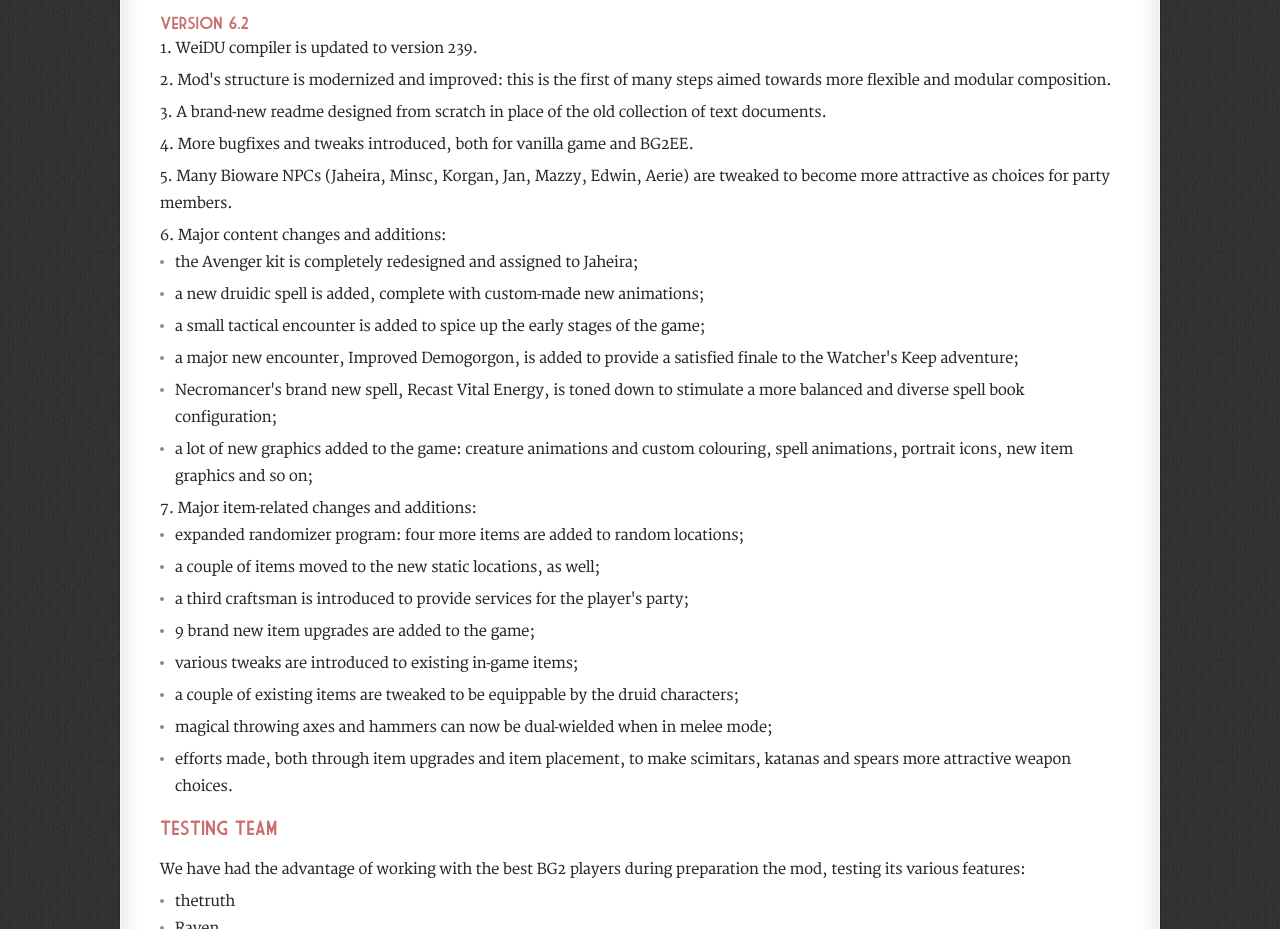
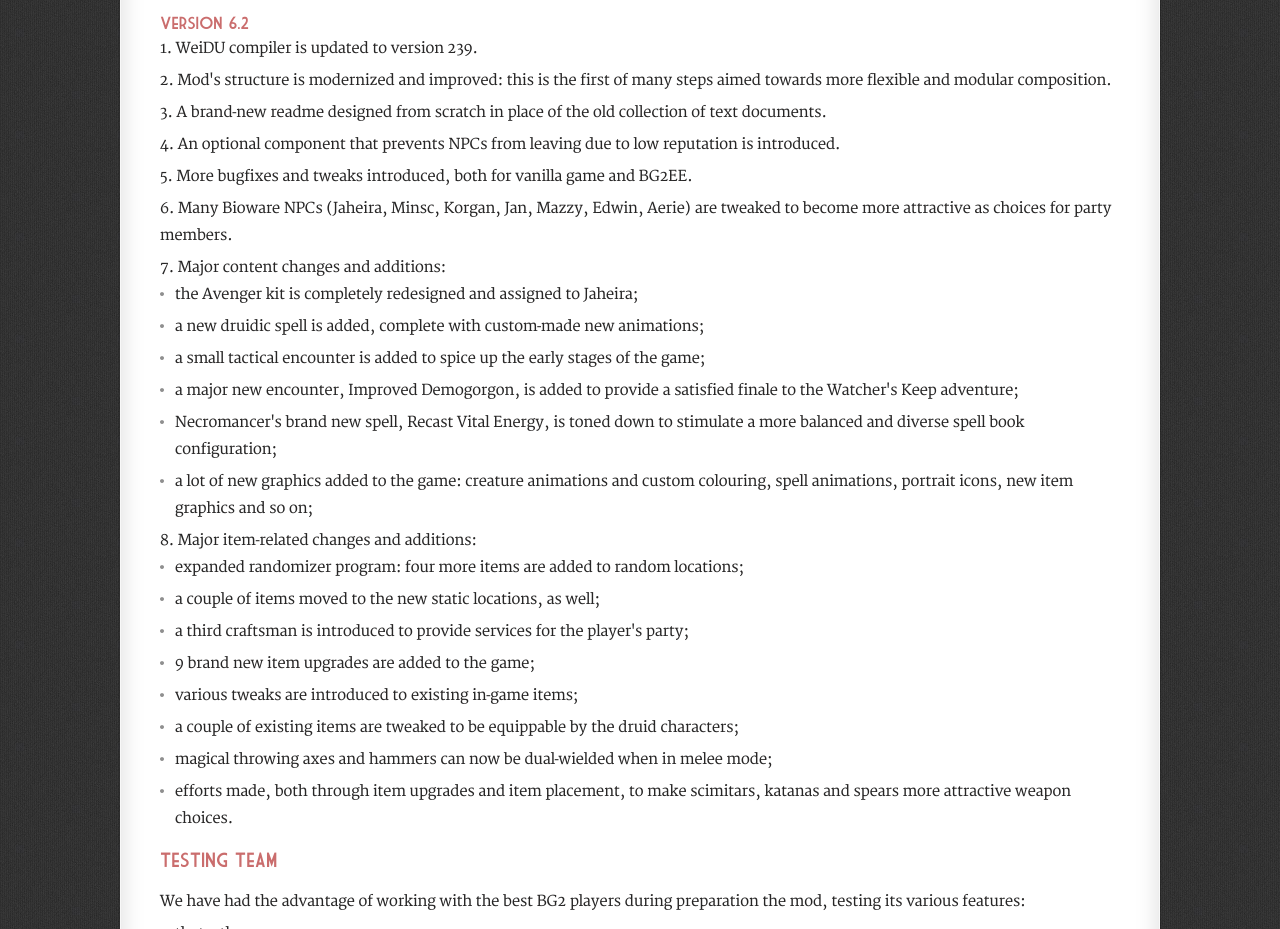
Before and after one commit to critto-bg/ImprovedAnvil, a plain HTML site: page ImprovedAnvil/readme/index.html in a window 1280 px wide. Shown: the part 1377-2306 px from the top of the page. Drawn offline with Linux system fonts and the light colour scheme.

Commit message:
Readme addition regarding the optional component

```diff
--- a/ImprovedAnvil/readme/index.html
+++ b/ImprovedAnvil/readme/index.html
@@ -110,6 +110,7 @@
                 <li>WeiDU compiler is updated to version 239.</li>
                 <li>Mod's structure is modernized and improved: this is the first of many steps aimed towards more flexible and modular composition.</li>
                 <li>A brand-new readme designed from scratch in place of the old collection of text documents.</li>
+                <li>An optional component that prevents NPCs from leaving due to low reputation is introduced.</li>
                 <li>More bugfixes and tweaks introduced, both for vanilla game and BG2EE.</li>
                 <li>Many Bioware NPCs (Jaheira, Minsc, Korgan, Jan, Mazzy, Edwin, Aerie) are tweaked to become more attractive as choices for party members.</li>
                 <li>Major content changes and additions:
```
Also changed, not shown: ImprovedAnvil/readme/versions.html (+1 -0 lines).
